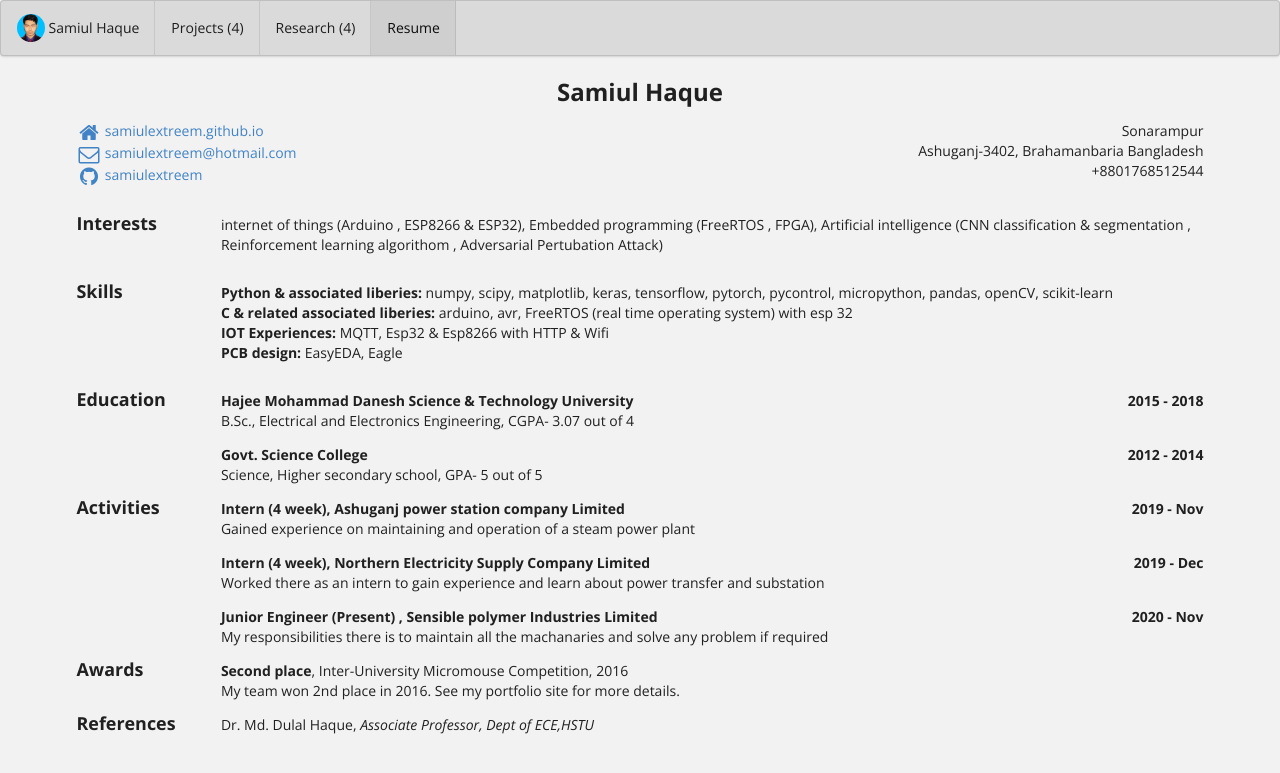
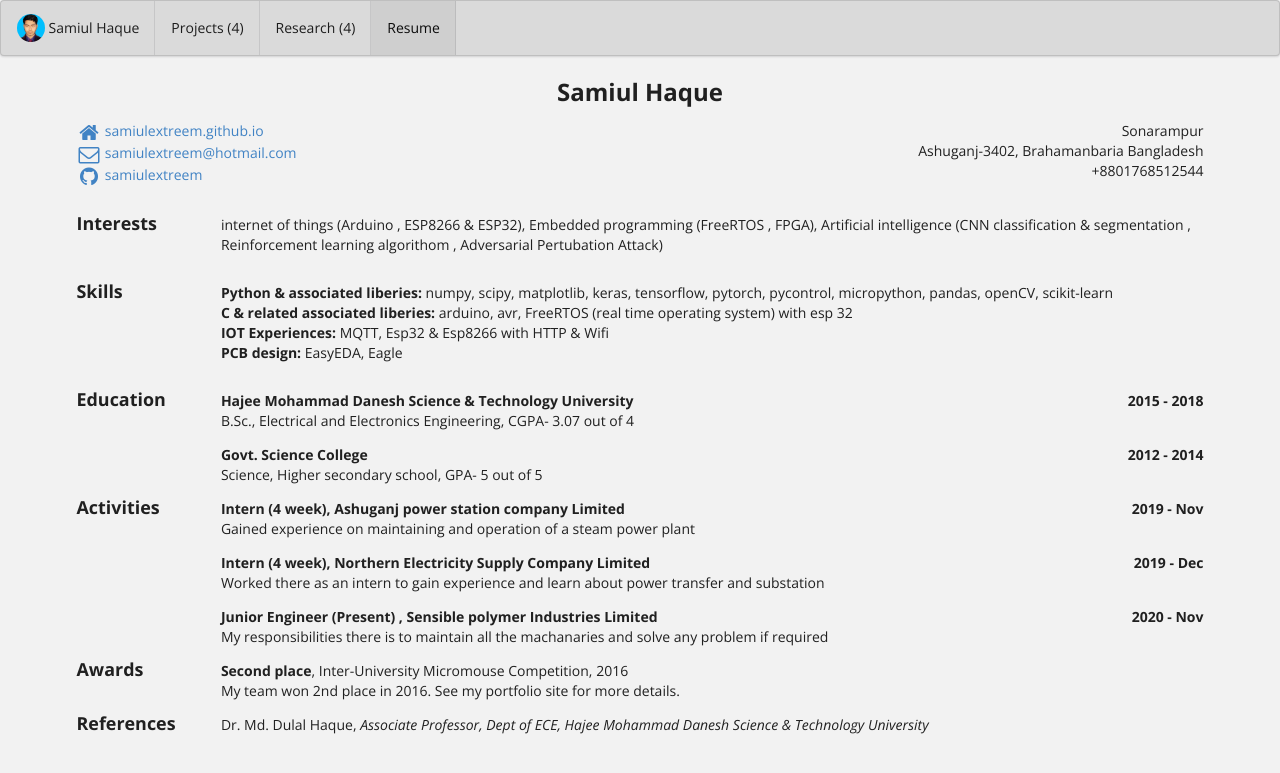
Before and after one commit to samiulextreem/samiulextreem.github.io, a Jekyll site: the page built from bio/index.html, in a window 1280 px wide. Shown: the top 773 px of the page. Built offline with Jekyll 4.4.1, drawn with Linux system fonts in a browser that asks for light colours.

Commit message:
Update bio.json

```diff
--- a/_data/bio.json
+++ b/_data/bio.json
@@ -149,7 +149,7 @@
   "references": [
     {
       "name": "Dr. Md. Dulal Haque,",
-      "reference": "Associate Professor, Dept of ECE,HSTU",
+      "reference": "Associate Professor, Dept of ECE, Hajee Mohammad Danesh Science & Technology University",
       "mail": "dhaque@hstu.ac.bd"
     }
   ]
```
